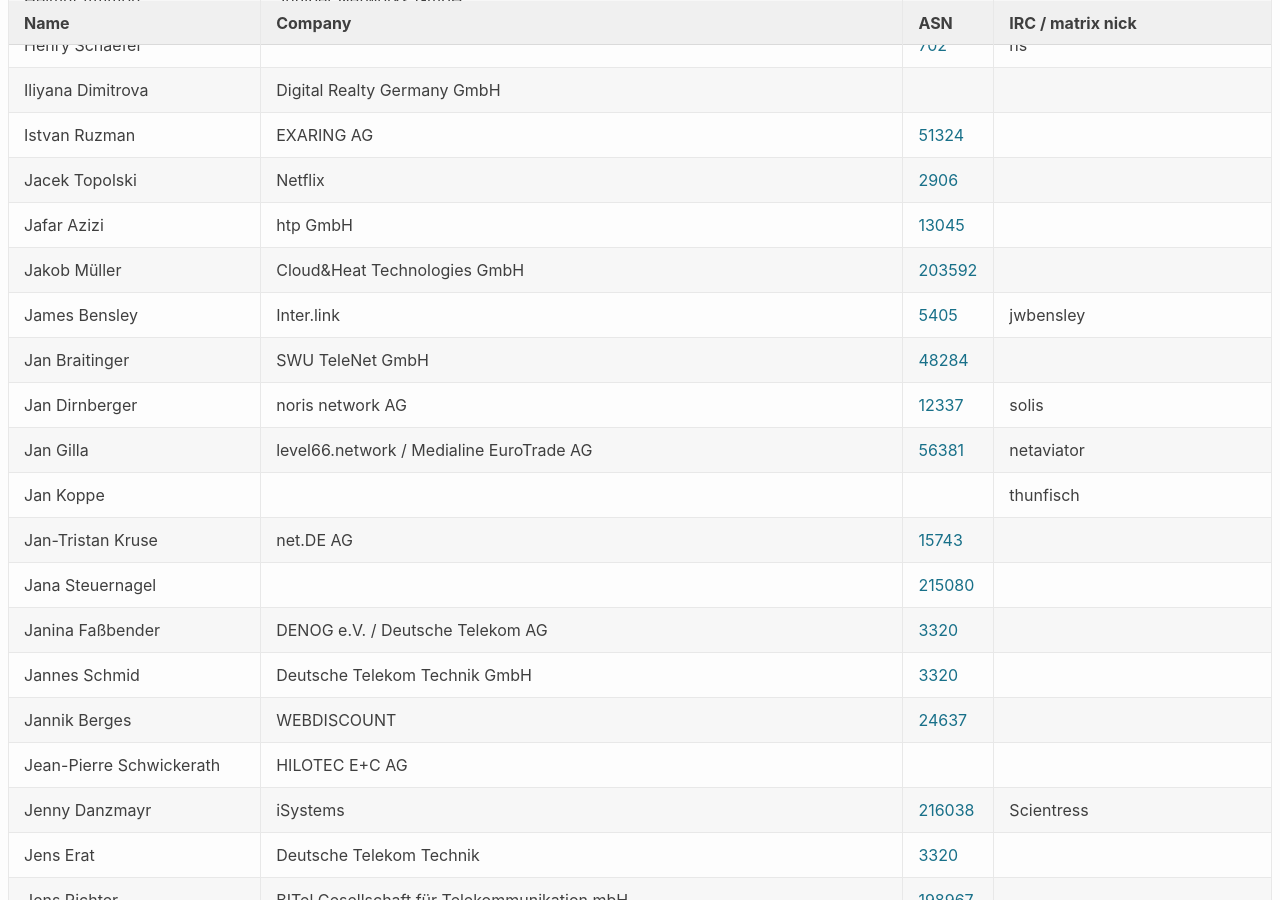
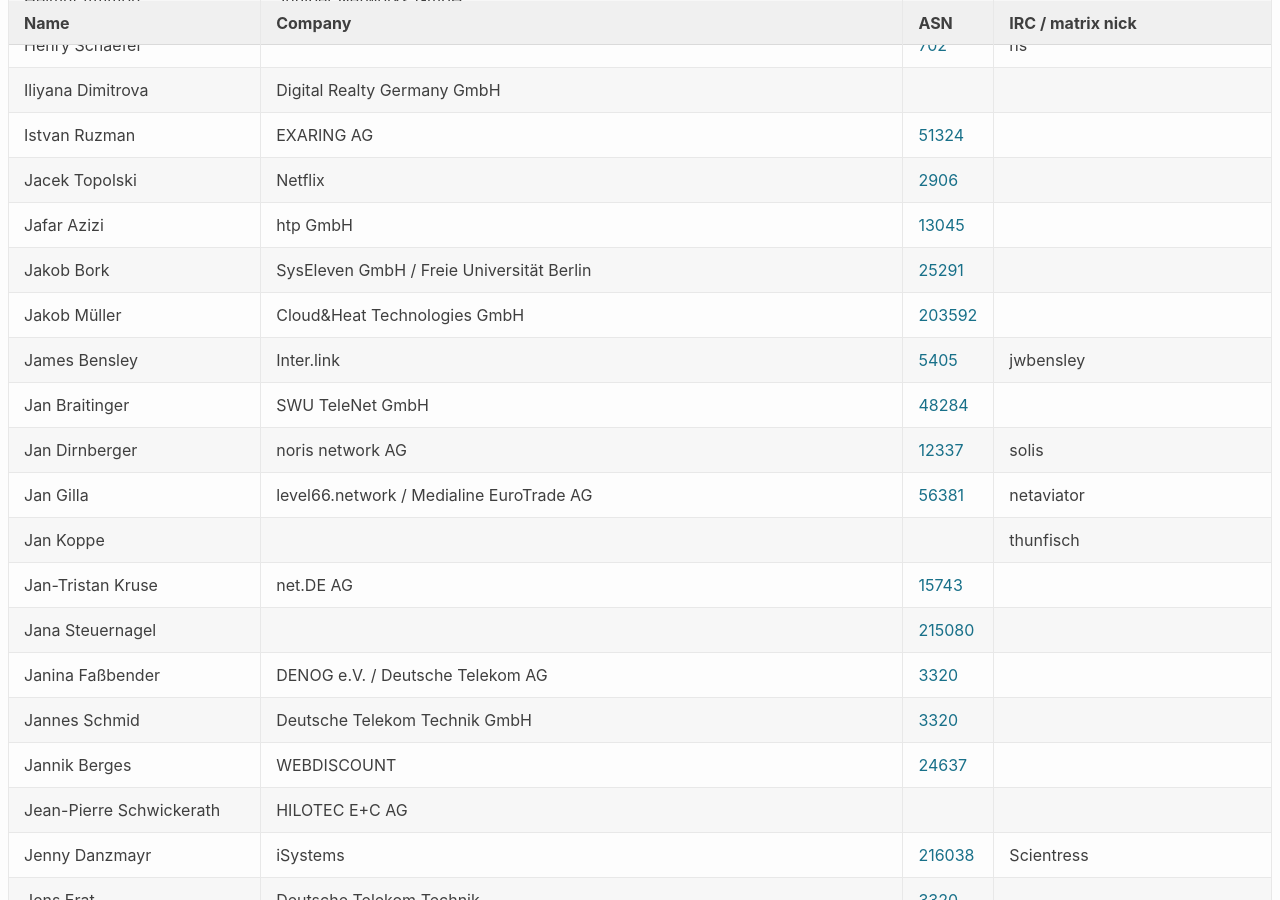
Before and after one commit to denog/pretix-attendeelist, a Jekyll site: the page built from denog17/index.markdown, in a window 1280 px wide and 900 px high, scrolled down 4474 px. Built offline with Jekyll 4.4.1, drawn with Linux system fonts in a browser that asks for light colours.

Commit message:
Latest data: Tue Aug  5 08:12:51 UTC 2025

```diff
--- a/_data/attendees_denog17_onsite.json
+++ b/_data/attendees_denog17_onsite.json
@@ -606,6 +606,12 @@
     "asn": "13045"
   },
   {
+    "name": "Jakob Bork",
+    "company": "SysEleven GmbH / Freie Universität Berlin",
+    "irc": null,
+    "asn": "25291"
+  },
+  {
     "name": "Jakob Müller",
     "company": "Cloud&Heat Technologies GmbH",
     "irc": null,
```
